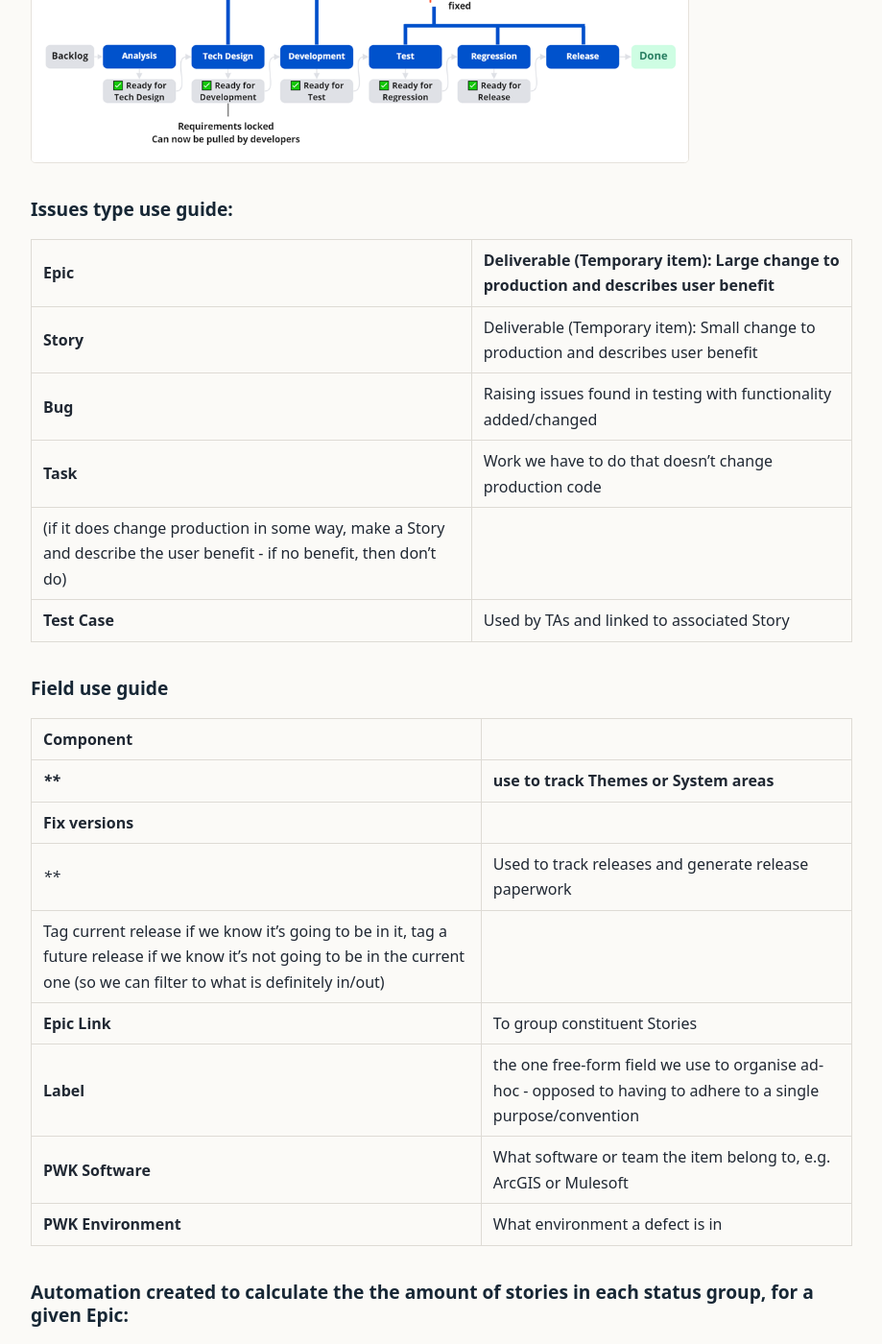
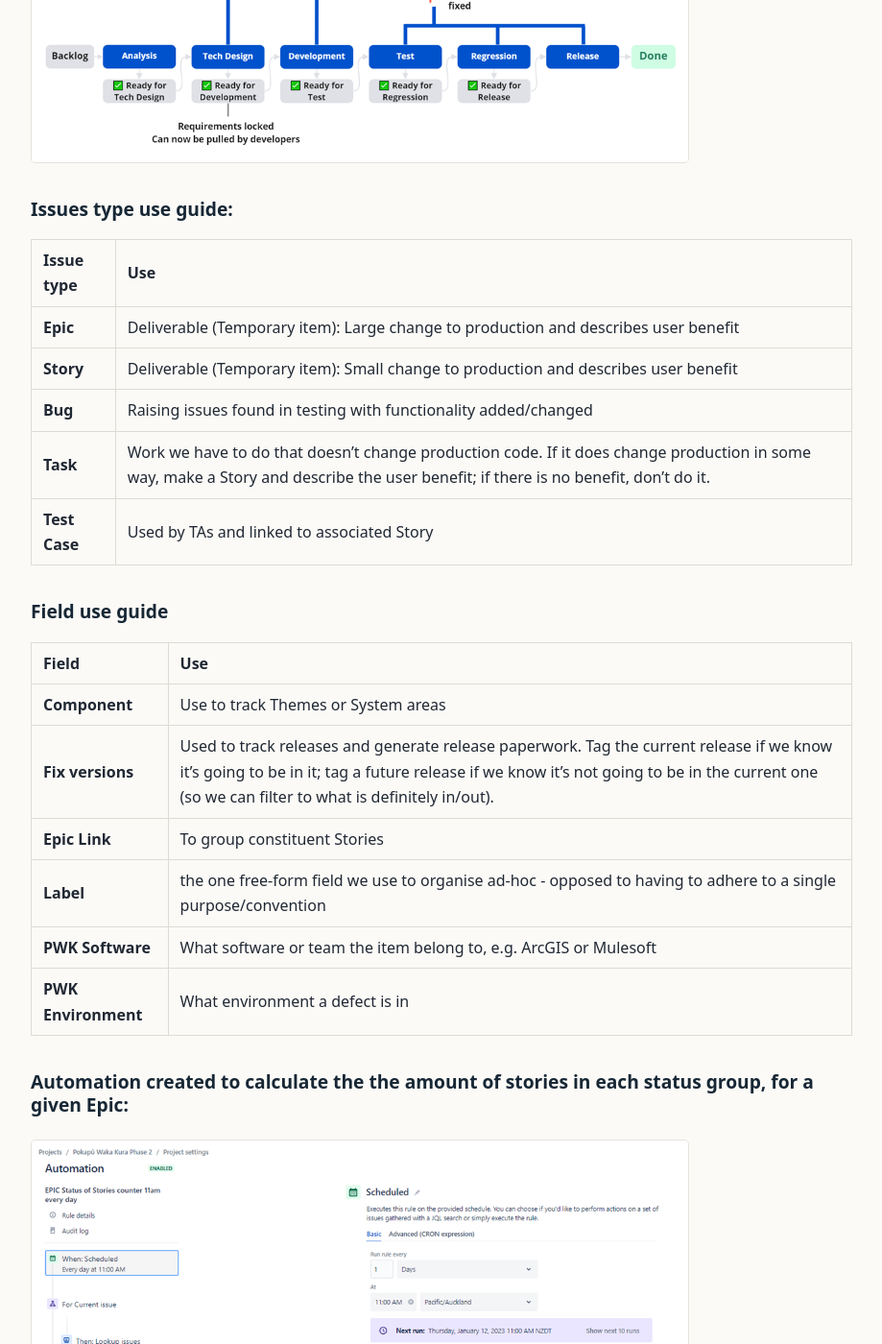
Before and after one commit to KurtisStirling/portfolio, a Jekyll site: the page built from items/flow-metrics-moe/index.md, in a window 1280 px wide and 1400 px high, scrolled down 2221 px. Shown: the whole window at 96% size, without its empty margins (180-1099 px from the left). Built offline with Jekyll 4.4.1, drawn with Linux system fonts in a browser that asks for light colours.

Commit message:
Repair exported tables and remove TrapScan logo section

```diff
--- a/items/flow-metrics-moe/index.md
+++ b/items/flow-metrics-moe/index.md
@@ -44,22 +44,20 @@ One per week I would export a Jira JQL filter and drop the CSV into this Excel s
 
 ### **Issues type use guide:**
 
-| **Epic** | **Deliverable (Temporary item): Large change to production and describes user benefit** |
+| Issue type | Use |
 | --- | --- |
+| **Epic** | Deliverable (Temporary item): Large change to production and describes user benefit |
 | **Story** | Deliverable (Temporary item): Small change to production and describes user benefit |
 | **Bug** | Raising issues found in testing with functionality added/changed |
-| **Task** | Work we have to do that doesn’t change production code
- (if it does change production in some way, make a Story and describe the user benefit - if no benefit, then don’t do) |
+| **Task** | Work we have to do that doesn’t change production code. If it does change production in some way, make a Story and describe the user benefit; if there is no benefit, don’t do it. |
 | **Test Case** | Used by TAs and linked to associated Story |
 
 ### **Field use guide**
 
-| **Component**
-**** | **use to track Themes or System areas** |
+| Field | Use |
 | --- | --- |
-| **Fix versions**
-**** | Used to track releases and generate release paperwork
-Tag current release if we know it’s going to be in it, tag a future release if we know it’s not going to be in the current one (so we can filter to what is definitely in/out) |
+| **Component** | Use to track Themes or System areas |
+| **Fix versions** | Used to track releases and generate release paperwork. Tag the current release if we know it’s going to be in it; tag a future release if we know it’s not going to be in the current one (so we can filter to what is definitely in/out). |
 | **Epic Link** | To group constituent Stories |
 | **Label** | the one free-form field we use to organise ad-hoc - opposed to having to adhere to a single purpose/convention |
 | **PWK Software** | What software or team the item belong to, e.g. ArcGIS or Mulesoft |
```
Also changed, not shown: items/trapscan-business-case/index.md (+7 -14 lines), items/trapscan-design/index.md (+0 -4 lines), items/trapscan-design/b5a11ad9-9140-4824-b802-9a73908e6e65.png (deleted).
